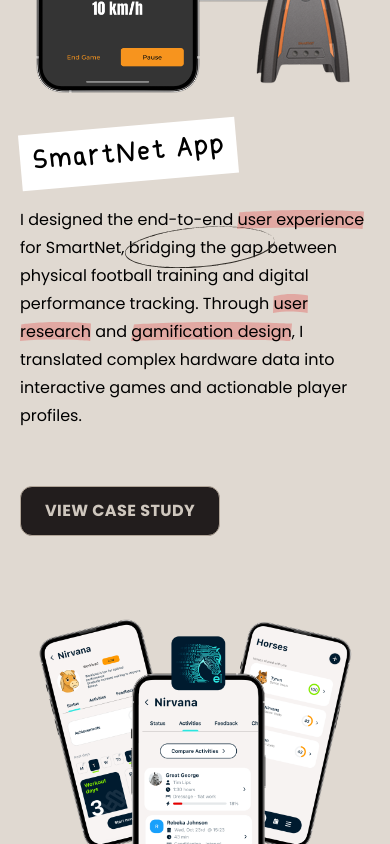
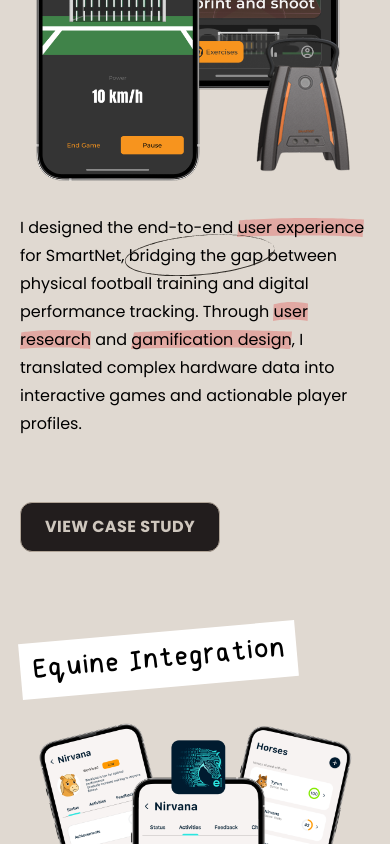
Before and after one commit to plamiiiM/personal_portfolio, a React (Vite) app: page / in a window 390 px wide. Shown: the part 2000-2844 px from the top of the page. Built offline with nearby package versions, Linux system fonts and the light colour scheme; a web font is replaced by a local one.

Commit message:
Update case_study_description_component.jsx

```diff
--- a/src/components/selected_work_section/case_study_description_component.jsx
+++ b/src/components/selected_work_section/case_study_description_component.jsx
@@ -13,7 +13,7 @@
 }) => {
   return (
     <div
-      className={`flex flex-col ${isReversed ? "lg:flex-row-reverse" : "lg:flex-row"} justify-center gap-y-8 lg:gap-x-32 w-full`}
+      className={`flex flex-col max-lg:items-start ${isReversed ? "lg:flex-row-reverse" : "lg:flex-row"} justify-center gap-y-8 lg:gap-x-32 w-full`}
     >
       <img
         className={`mx-auto w-full max-w-80 lg:mx-0 lg:max-w-none ${collageClassName} object-contain`}
@@ -24,9 +24,9 @@
           e.target.src = "/fallback_thumbnail_cases.png";
         }}
       />
-      <div className="flex flex-col justify-start items-start gap-y-8 lg:gap-y-18 lg:w-126">
-        <div className="flex flex-col justify-start items-start gap-y-6 lg:gap-y-10">
-          <h3 className="font-[PlamenasHandwriting] text-[2.25rem] lg:text-[3rem] leading-8 bg-white p-3 -rotate-5">
+      <div className="max-lg:contents flex flex-col justify-start items-start gap-y-8 lg:gap-y-18 lg:w-126">
+        <div className="max-lg:contents flex flex-col justify-start items-start gap-y-6 lg:gap-y-10">
+          <h3 className="max-lg:order-first font-[PlamenasHandwriting] text-[2.25rem] lg:text-[3rem] leading-8 bg-white p-3 -rotate-5">
             {titleOfProject ? titleOfProject : "Project Name"}
           </h3>
           <p className="font-[poppins] text-left inline-block text-base leading-7 lg:text-[1.125rem] lg:leading-8.75 w-full">
```
